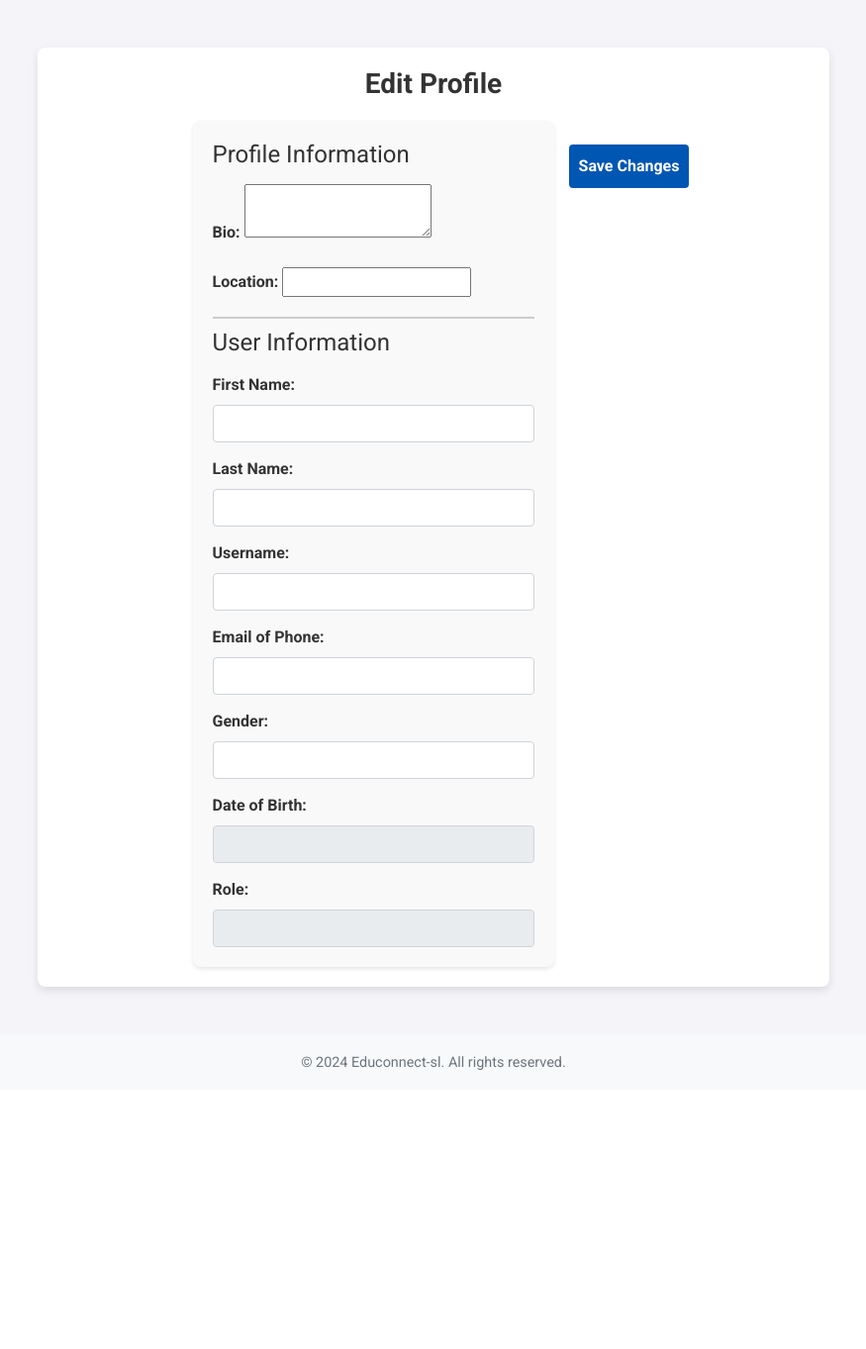
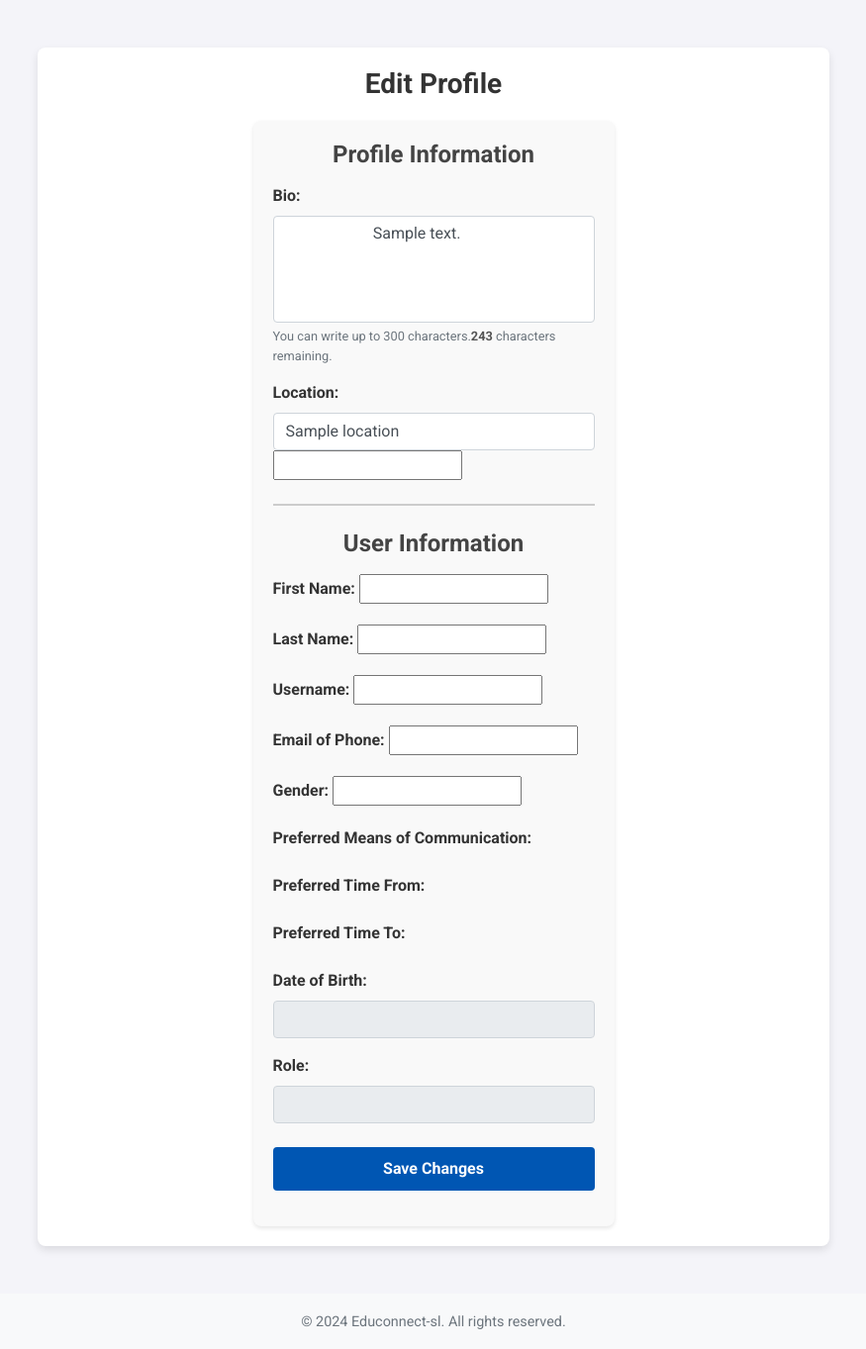
Before and after one commit to Samuel-Senesie/ci-pp4-educonnect-sl, a Django app: template accounts/templates/edit_profile.html in a window 1280 px wide. Shown: the part 91-1454 px from the top of the page at 99% size, without its empty margins (202-1077 px from the left). Before the commit the page ends 1172 px from the top, so only its background shows below. Run offline with Django 3.2, Linux system fonts and the light colour scheme; the template is opened without the code that fills it: most values are stand-ins (such as "Sample title", 1, 10 or a date in 2020); form fields are guessed from the names that the template uses; some libraries are stand-ins or nearby versions.

Commit message:
Update UserProfileEditForm, edit_profile view and edit_profile.html and style editprofile page

```diff
--- a/accounts/templates/edit_profile.html
+++ b/accounts/templates/edit_profile.html
@@ -14,55 +14,79 @@
                 {% csrf_token %}
                 <!--{{ form|crispy }}-->
 
-                <h4 class="mb-3">Profile Information</h4>
+                <h4 class="text-center mb-3">Profile Information</h4>
                 <div class="form-group">
                     <label for="id_bio"><b>Bio:</b></label>
-                    {{ form.bio }}
+                    <textarea name="bio" id="id_bio" rows="4" maxlength="300" class="form-control bio-textarea" aria-describedby="bioHelp" placeholder="Write a short bio here...">
+                        {{ bio|default:"" }}
+                    </textarea>
+                    <small id="bioHelp" class="form-text text-muted">
+                        You can write up to 300 characters.<span id="bioCounter"> </span> characters remaining.
+                    </small>
                 </div>
                 <div class="form-group">
                     <label for="id_location"><b>Location:</b></label>
+                    <input type="text" name="location" id="id_location" class="form-control" value="{{ location|default:'' }}" placeholder="Enter your location">
                     {{ form.location }}
                 </div>
 
                 <!--<hr class="my-4">-->
 
 
-                <div class="profile-divider"></div>
-                <h4 class="mb-3">User Information</h4>
+                <div class="profile-divider my-4"></div>
+                <h4 class="text-center mb-3">User Information</h4>
                 <div class="form-group">
                     <label for="id_first_name"><b>First Name:</b></label>
-                    <input type="text" class="form-control" value="{{ user.first_name }}">
+                    {{ user_form.first_name }}
 
                 </div>
                 <div class="form-group">
                     <label for="id_last_name"><b>Last Name:</b></label>
-                    <input type="text" class="form-control" value="{{ user.last_name }}">
+                    {{ user_form.last_name }}
                 </div>
+
                 <div class="form-group">
                     <label for="id_username"><b>Username:</b></label>
-                    <input type="text" class="form-control" value="{{ user.username }}">
+                    {{ user_form.username }}
                 </div>
+
                 <div class="form-group">
                     <label for="id_email_or_phone"><b>Email of Phone:</b></label>
-                    <input type="text" class="form-control" value="{{ user.email_or_phone }}">
+                    {{ user_form.email_or_phone }}
                 </div>
+
                 <div class="form-group">
                     <label for="id_gender"><b>Gender:</b></label>
-                    <input type="text" class="form-control" value="{{ user.gender }}">
+                    {{ user_form.gender }}
+                </div>
 
+                <div class="form-group">
+                    <label for="id_gender"><b>Preferred Means of Communication:</b></label>
+                    {{ user_form.preferred_means_of_communication }}
+                </div>
+
+                <div class="form-group">
+                    <label for="id_gender"><b>Preferred Time From:</b></label>
+                    {{ user_form.preferred_time_from }}
+                </div>
+
+                <div class="form-group">
+                    <label for="id_gender"><b>Preferred Time To:</b></label>
+                    {{ user_form.preferred_time_to }}
                 </div>
 
                 <!-- Read only fields for DOB and User Role -->
-                 <div class="form-group">
+                <div class="form-group">
                     <label><b>Date of Birth:</b></label>
                     <input type="text" class="form-control" value="{{ user.date_of_birth }}" readonly>
-                 </div>
+                </div>
 
-                 <div class="form-group"></div>
+                <div class="form-group">
                     <label><b>Role:</b></label>
                     <input type="text" class="form-control" value="{{ user.user_role }}" readonly>
-                 </div>
+                </div>
 
+                <!--Save Changes Button -->
                 <div class="form-group mt-4">
                     <button type="submit" class=" btn btn-primary btn-block edit-profile-submit-btn">Save Changes</button>
                 </div>
@@ -71,4 +95,38 @@
     </div>
 </div>
 
+<script>
+    document.addEventListener("DOMContentLoaded", function() {
+    const bioField = document.getElementById("id_bio");
+    const bioCounter = document.getElementById("bioCounter");
+    const maxLength = 300;
+    console.log("Bio field not found")
+    console.log("Bio field found");
+    if (!bioField || !bioCounter) {
+        console.error("Bio field or counter not found in DOM.");
+        return;
+    }
+
+    function updateBioCounter() {
+        const remaining = maxLength - bioField.value.length;   // Calculate remaining characters
+        console.log("Remaining characters:", remaining)
+        bioCounter.textContent = remaining;
+
+
+        if (remaining <= 20) {
+            bioCounter.classList.add("warning");
+        } else {
+            bioCounter.classList.remove("warning");
+        }
+    }
+
+    // Update character count on input
+    bioField.addEventListener("input", updateBioCounter);
+    console.log('Event listener added to bio field');
+
+    // Initialize the counter on page load
+    updateBioCounter();
+});
+</script>
+
 {% endblock %}
--- a/educonnect/settings.py
+++ b/educonnect/settings.py
@@ -35,7 +35,7 @@
 SECRET_KEY = os.environ.get("SECRET_KEY", 'fallback-defuault-if-not-set')
 
 # SECURITY WARNING: don't run with debug turned on in production!
-DEBUG = False
+DEBUG = True
 
 ALLOWED_HOSTS = ['8000-samuelsenes-cipp4educon-tfzf7ezlt6v.ws.codeinstitute-ide.net', 'educonnect-sl-5ffcb9da3e93.herokuapp.com']
 
--- a/static/css/style.css
+++ b/static/css/style.css
@@ -1088,7 +1088,7 @@
     font-weight: bold;
     color: #333;
     margin-bottom: 20px;
-    font-family: 'Roboto', sans;
+    font-family: 'Roboto', sans-serif;
 }
 
 .edit-profile-form {
@@ -1096,6 +1096,18 @@
     background-color: #f9f9f9;
     border-radius: 8px;
     box-shadow: 0 2px 4px rgba(0, 0, 0, 0.1);
+}
+
+.edit-profile-form .form-group {
+    margin-bottom: 1rem;
+}
+
+.edit-profile-container h4 {
+    text-align: center;
+    font-size: 1.25;
+    font-weight: bold;
+    margin-bottom: 20px;
+    color: #444;
 }
 
 .edit-profile-submit-btn {
@@ -1106,10 +1118,27 @@
     border-radius: 4px;
     padding: 10px;
     cursor: pointer;
+    display: block;
+    width: 100%;
+    margin-top: 20px;
 }
 
 .edit-profile-submit-btn:hover {
     background-color: #004494;
+}
+
+#bioCounter {
+    font-weight: bold;
+    color: #555;
+}
+
+#bioCounter.warning {
+    color: red;
+}
+.bio-textarea {
+    padding: 5px;
+    text-align: left;
+    resize: none;
 }
 
 /* Role based views */
```
Also changed, not shown: accounts/forms.py (+27 -3 lines), accounts/views.py (+87 -30 lines), media/background_images/city-photo_V0ZlyC6.jpeg (added), media/profile_pics/profile_pics/profile_pics/profile_pics/profile_pics/rosie_dQd3dux.jpg (added), static/js/script.js (line endings or trailing spaces).
